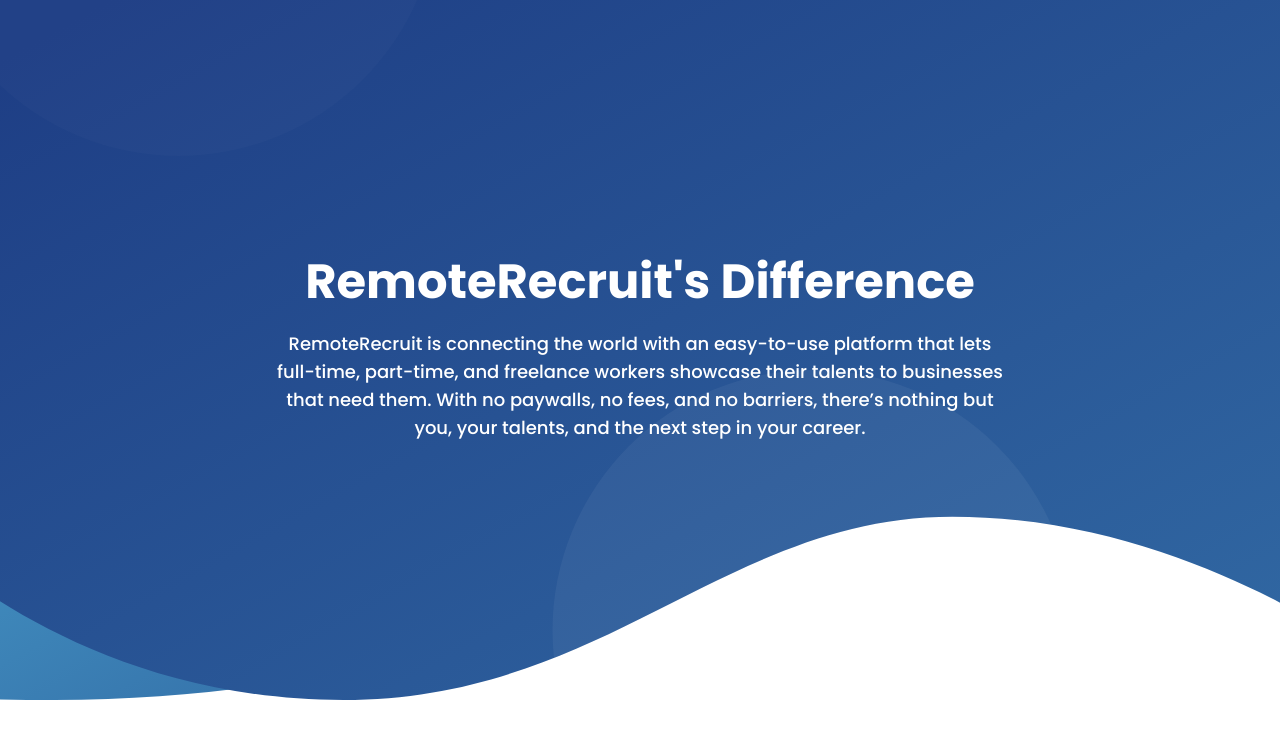
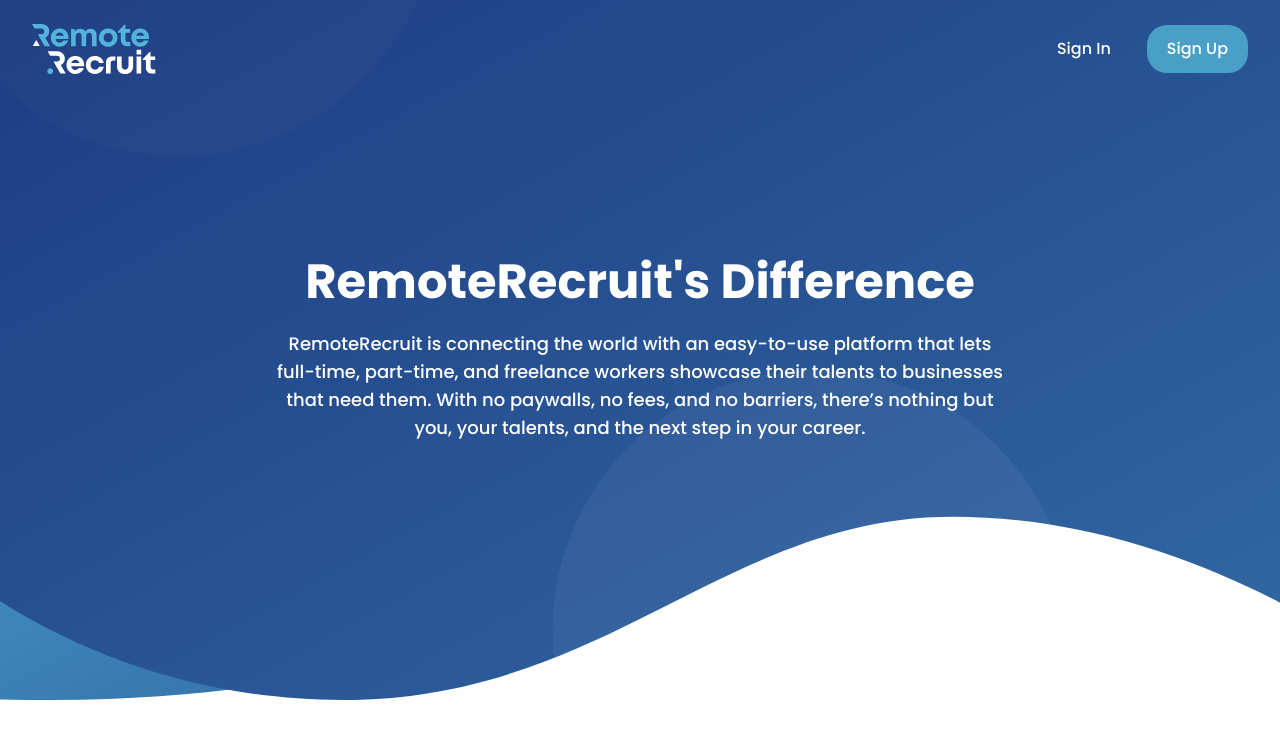
Before and after one commit to EasinTanvir/technical-task, a React (Vite) app: page / in a window 1280 px wide. Shown: the top 738 px of the page. Built offline with nearby package versions, Linux system fonts and the light colour scheme.

Commit message:
added navbar

```diff
--- a/src/components/Navbar/BrandLogo.jsx
+++ b/src/components/Navbar/BrandLogo.jsx
@@ -1,7 +1,18 @@
 import React from "react";
+import { LogoImage } from "../../constant";
 
 const BrandLogo = () => {
-  return <div></div>;
+  return (
+    <a href="/" className="flex items-center" aria-label="RemoteRecruit home">
+      <img
+        src={LogoImage}
+        alt="RemoteRecruit logo"
+        width={140}
+        height={40}
+        className=" w-auto"
+      />
+    </a>
+  );
 };
 
 export default BrandLogo;
--- /dev/null
+++ b/src/components/Navbar/NavItems.jsx
@@ -0,0 +1,33 @@
+import React from "react";
+import Button from "../ui/Button";
+
+const NavItems = () => {
+  return (
+    <div className="flex items-center gap-4">
+      <Button
+        variant="ghost"
+        className="
+          text-heading-light
+          hover:opacity-80
+        "
+      >
+        Sign In
+      </Button>
+
+      <Button
+        variant="primary"
+        className="
+          bg-primary-button
+          text-heading-light
+          rounded-[20px]
+          hover:scale-105
+          hover:brightness-110
+        "
+      >
+        Sign Up
+      </Button>
+    </div>
+  );
+};
+
+export default NavItems;
--- a/src/components/Navbar/NavLinks.jsx
+++ /dev/null
@@ -1,7 +0,0 @@
-import React from "react";
-
-const NavLinks = () => {
-  return <div></div>;
-};
-
-export default NavLinks;
--- a/src/components/Navbar/index.jsx
+++ b/src/components/Navbar/index.jsx
@@ -1,13 +1,16 @@
 import React from "react";
 import BrandLogo from "./BrandLogo";
-import NavLinks from "./NavLinks";
+import NavItems from "./NavItems";
+import Container from "../shared/Container";
 
 const Navbar = () => {
   return (
-    <header>
+    <header className="absolute top-0 left-0 w-full z-50  py-6">
       <nav aria-label="Main Navigation">
-        <BrandLogo />
-        <NavLinks />
+        <Container className="flex justify-between w-full items-center">
+          <BrandLogo />
+          <NavItems />
+        </Container>
       </nav>
     </header>
   );
--- a/src/components/ui/Button.jsx
+++ b/src/components/ui/Button.jsx
@@ -1,9 +1,9 @@
 import React from "react";
 
 const variants = {
-  primary: "bg-black text-white hover:opacity-90",
+  primary: "",
   outline: "border border-black text-black hover:bg-black hover:text-white",
-  ghost: "text-black hover:bg-gray-100",
+  ghost: "",
 };
 
 const sizes = {
@@ -22,11 +22,10 @@ const Button = ({
   return (
     <button
       className={`
-        rounded-lg
         font-medium
+        cursor-pointer
         transition-all
         duration-300
-        cursor-pointer
         ${variants[variant]}
         ${sizes[size]}
         ${className}
--- a/src/constant.js
+++ b/src/constant.js
@@ -1,3 +1,4 @@
 import heroBgImage from "./assets/hero/Background.svg";
+import LogoImage from "./assets/brand/Logo.svg";
 
-export { heroBgImage };
+export { heroBgImage, LogoImage };
--- a/src/index.css
+++ b/src/index.css
@@ -4,6 +4,7 @@
 @theme {
   --color-heading-light: rgba(255, 255, 255, 1);
   --color-heading-dark: #11142d;
+  --color-primary-button: rgba(77, 168, 204, 0.9);
 
   --font-sans: "Poppins", ui-sans-serif, system-ui, sans-serif;
 }
```
Also changed, not shown: src/assets/brand/Logo.svg (added).
